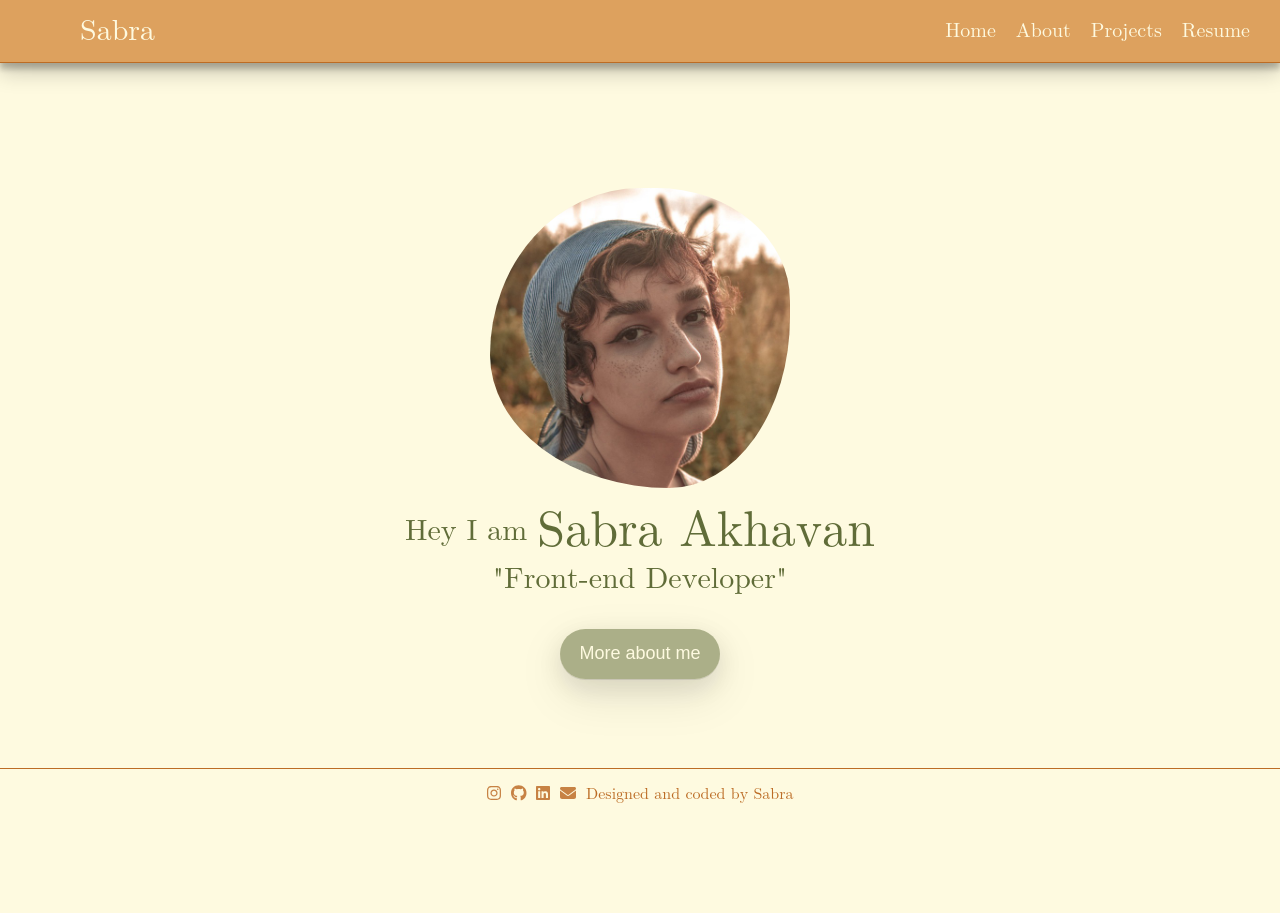
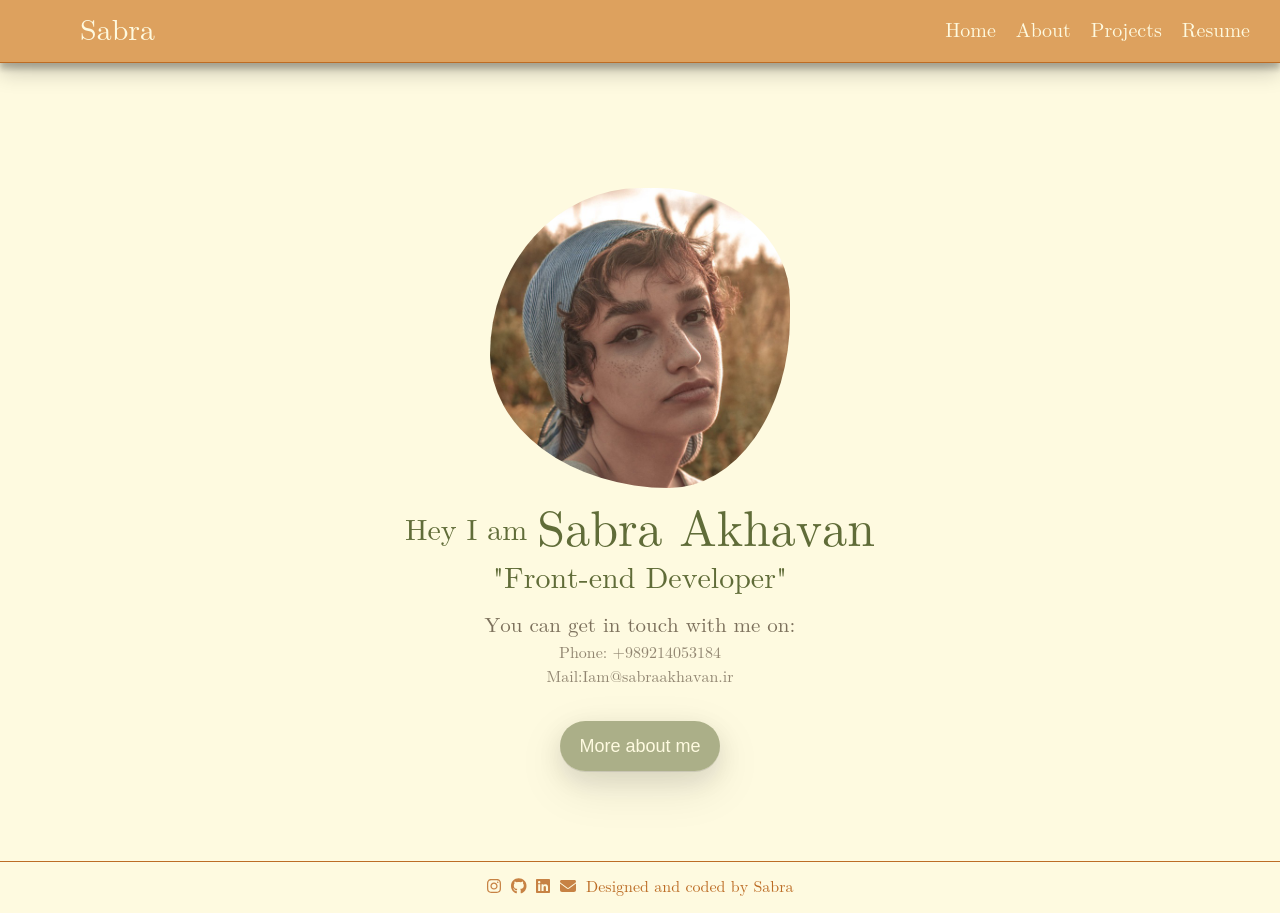
Before and after one commit to Sabraaa/myportfilio, a React (Create React App) app: page / in a window 1280 px wide. Before the commit the page ends 820 px from the top, so only its background shows below. Built offline with nearby package versions, Linux system fonts and the light colour scheme.

Commit message:
sanaaaam

```diff
--- a/src/components/Home/Home.js
+++ b/src/components/Home/Home.js
@@ -21,6 +21,12 @@ const Home = () => {
             <div className="home-myname"> Sabra Akhavan</div>
           </div>
           <div className="home-description"> "Front-end Developer"</div>
+
+          <div className="home-touch">You can get in touch with me on:</div>
+          <div className="home-contact">
+            <a className="home-contact-tel" href="tel:+989214053184">Phone: +989214053184</a>
+            <a className="home-contact-mail" href="mailto:iam@sabraakhavan.ir">Mail:Iam@sabraakhavan.ir</a>
+          </div>
         </div>
         <div className="home-btn-container">
           <button
--- a/src/components/Home/Home.scss
+++ b/src/components/Home/Home.scss
@@ -1,14 +1,14 @@
 @keyframes morph {
   0% {
-      border-radius: 60% 40% 30% 70%/60% 30% 70% 40%
+    border-radius: 60% 40% 30% 70%/60% 30% 70% 40%;
   }
 
   50% {
-      border-radius: 30% 60% 70% 40%/50% 60% 30% 60%
+    border-radius: 30% 60% 70% 40%/50% 60% 30% 60%;
   }
 
   100% {
-      border-radius: 60% 40% 30% 70%/60% 30% 70% 40%
+    border-radius: 60% 40% 30% 70%/60% 30% 70% 40%;
   }
 }
 body {
@@ -88,6 +88,41 @@ body {
         font-size: 20px;
       }
     }
+    .home-touch {
+      display: flex;
+      justify-content: flex-start;
+      align-items: center;
+      // flex-direction: row;
+      line-height: 150%;
+      margin-top: 1%;
+      font-size: 21px;
+      font-family: math;
+      color: #584937c9;
+    }
+    .home-contact {
+      display: flex;
+      justify-content: flex-start;
+      align-items: center;
+      flex-direction: column;
+
+      line-height: 150%;
+      // margin-top: 1%;
+      font-size: 16px;
+      font-family: math;
+      color: #584937c9;
+      .home-contact-tel {
+        display: flex;
+        justify-content: flex-start;
+        align-items: center;
+        flex-direction: column;
+      }
+      .home-contact-mail {
+        display: flex;
+        justify-content: flex-start;
+        align-items: center;
+        flex-direction: column;
+      }
+    }
   }
   .home-btn-container {
     display: flex;
@@ -111,3 +146,6 @@ body {
     }
   }
 }
+a {
+  color: #584937a8;
+}
```
